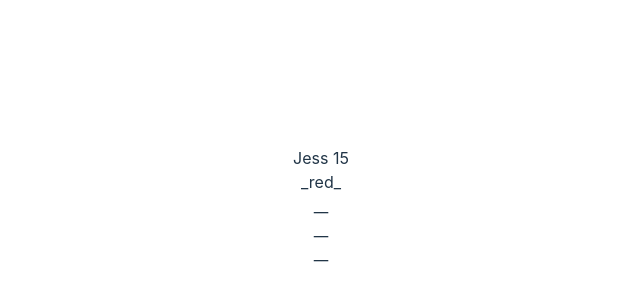
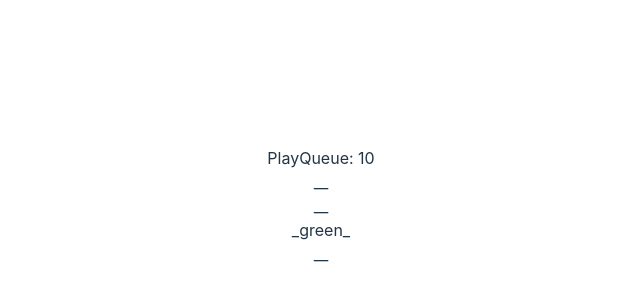
Before and after one commit to jvalanen/nopeustesti, a React (Vite) app: page / in a window 1280 px wide. Shown: the part 194-494 px from the top of the page, without its empty margins (319-959 px from the left). Built offline with nearby package versions, Linux system fonts and the light colour scheme.

Commit message:
Trigger change with PlayQueue instead of count

```diff
--- a/src/App.tsx
+++ b/src/App.tsx
@@ -3,7 +3,7 @@ import "./App.css";
 import GameButton, { ColorEnum } from "./GameButton";
 
 function App() {
-  const [count, setCount] = useState(0);
+  const [playQueue, setPlayQueue]: [any, any] = useState([]);
   const [lightedUp, setLightedUp] = useState(ColorEnum.Red);
 
   const colors = [
@@ -18,10 +18,14 @@ function App() {
       return color !== lightedUp;
     });
     setLightedUp(nonLightedUpColors[Math.floor(Math.random() * 100) % 3]);
-  }, [count]);
+  }, [playQueue]);
 
-  const handleTick = useCallback(() => {
-    setCount((prevCount) => prevCount + 1);
+  const handleTick = useCallback((event: any) => {
+    setPlayQueue((prevPlayQueue: any) => {
+      const playQueue = [...prevPlayQueue];
+      playQueue.push(event.detail.color);
+      return playQueue;
+    });
   }, []);
 
   useEffect(() => {
@@ -34,7 +38,7 @@ function App() {
 
   return (
     <>
-      <div>Jess {count}</div>
+      <div>PlayQueue: {playQueue.length}</div>
       <GameButton
         lightedUp={lightedUp == ColorEnum.Red}
         color={ColorEnum.Red}
--- a/src/main.tsx
+++ b/src/main.tsx
@@ -1,8 +1,9 @@
 import ReactDOM from "react-dom/client";
 import App from "./App.tsx";
 import "./index.css";
+import { ColorEnum } from "./GameButton.tsx";
 
-const tick = new CustomEvent("tick", {});
+const tick = new CustomEvent("tick", { detail: { color: ColorEnum.Blue } });
 
 const sendTick = () => {
   setTimeout(() => {
```
